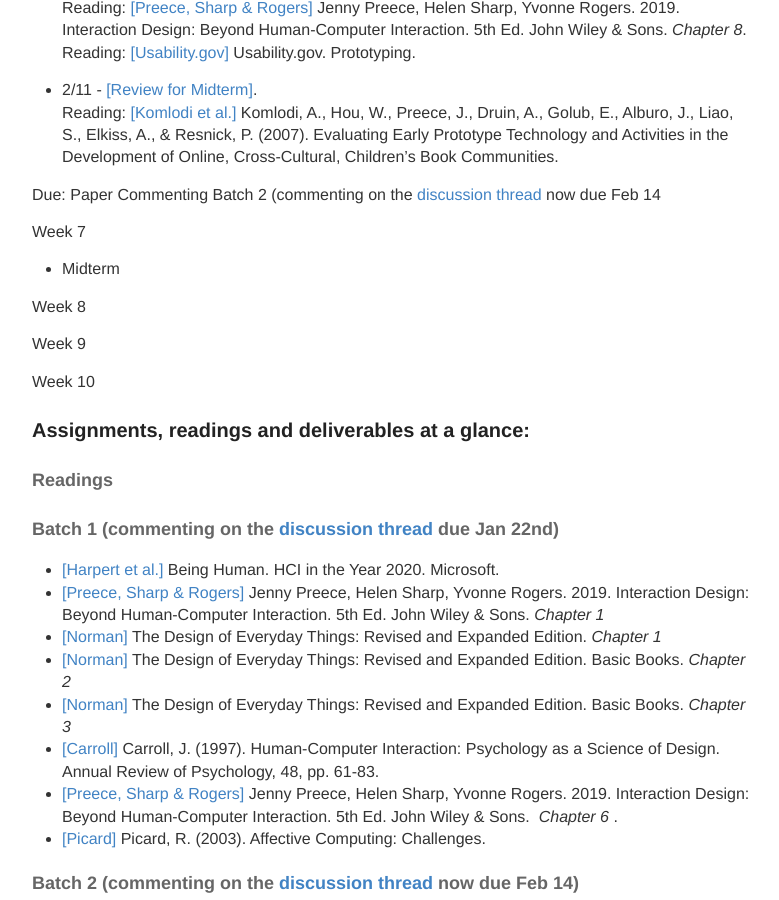
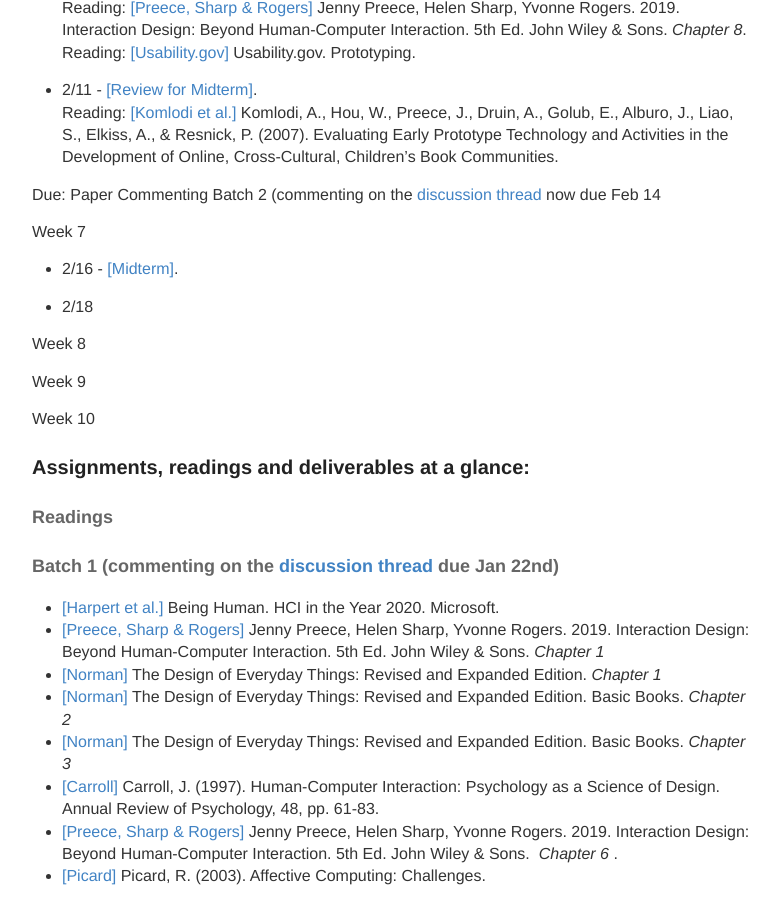
Before and after one commit to hciwang/hciwang.github.io, a Jekyll site: the page built from _posts/2021-1-1-lectures.md, in a window 1280 px wide and 900 px high, scrolled down 2165 px. Shown: the whole window, without its empty margins (248-1027 px from the left). Built offline with Jekyll 4.4.1, drawn with Linux system fonts in a browser that asks for light colours.

Commit message:
Update 2021-1-1-lectures.md

```diff
--- a/_posts/2021-1-1-lectures.md
+++ b/_posts/2021-1-1-lectures.md
@@ -83,7 +83,9 @@
 Due: Paper Commenting Batch 2 (commenting on the [discussion thread](https://canvas.ucdavis.edu/courses/539971/discussion_topics/659911) now due Feb 14
 
 Week 7
-- Midterm
+- 2/16 - [[Midterm]](https://canvas.ucdavis.edu/courses/539971/assignments/640929).
+
+- 2/18
 
 Week 8
 
```
